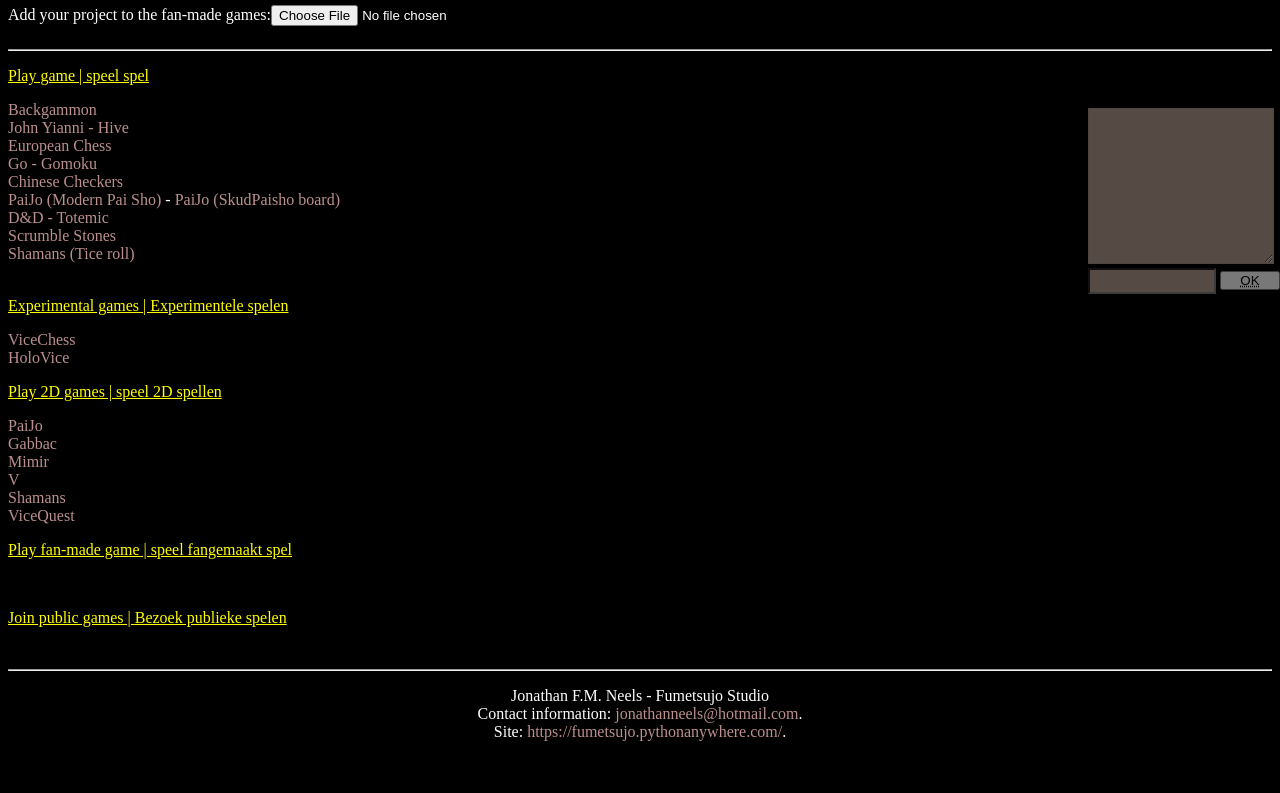
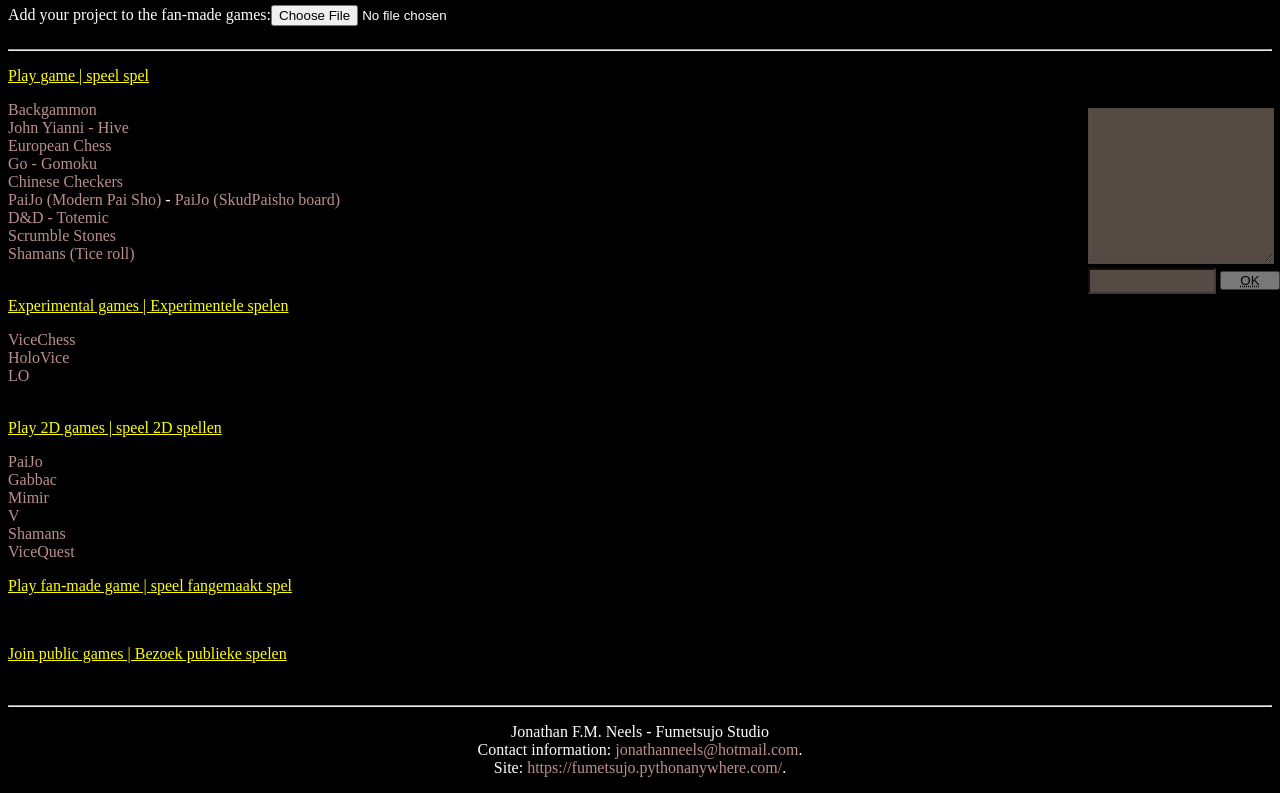
Before and after one commit to jonathanneels/Boardgamemulation, a website: page index.html in a window 1280 px wide. Shown: the part 142-935 px from the top of the page. Before the commit the page ends 899 px from the top, so only its background shows below. Drawn offline with Linux system fonts and the light colour scheme; no server answers.

Commit message:
Add files via upload

```diff
--- a/index.html
+++ b/index.html
@@ -46,7 +46,8 @@ u{color:rgb(255,255,0);}
      <p><u>Experimental games | Experimentele spelen </u> </p>
 
    <a  target='_blank' href="/static/examples/ViceChess/index.html">ViceChess  </a><br>
-   <a  target='_blank' href="/static/examples/HoloGraph_Chess/startgame.html">HoloVice  </a>
+   <a  target='_blank' href="/static/examples/HoloGraph_Chess/startgame.html">HoloVice  </a><br>
+   <a  target='_blank' href="/static/examples/LO/index_LO.html">LO  </a><br>
 
  <br>
    <p><u>Play 2D games | speel 2D spellen </u> </p>
```
